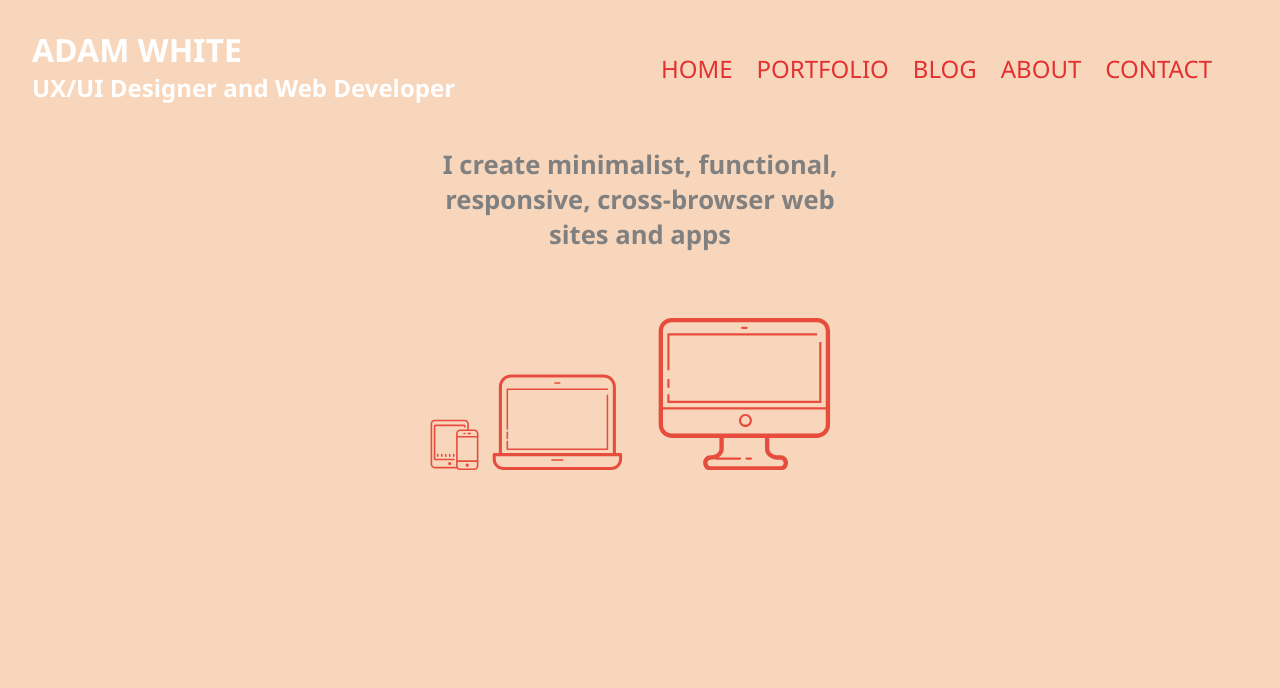
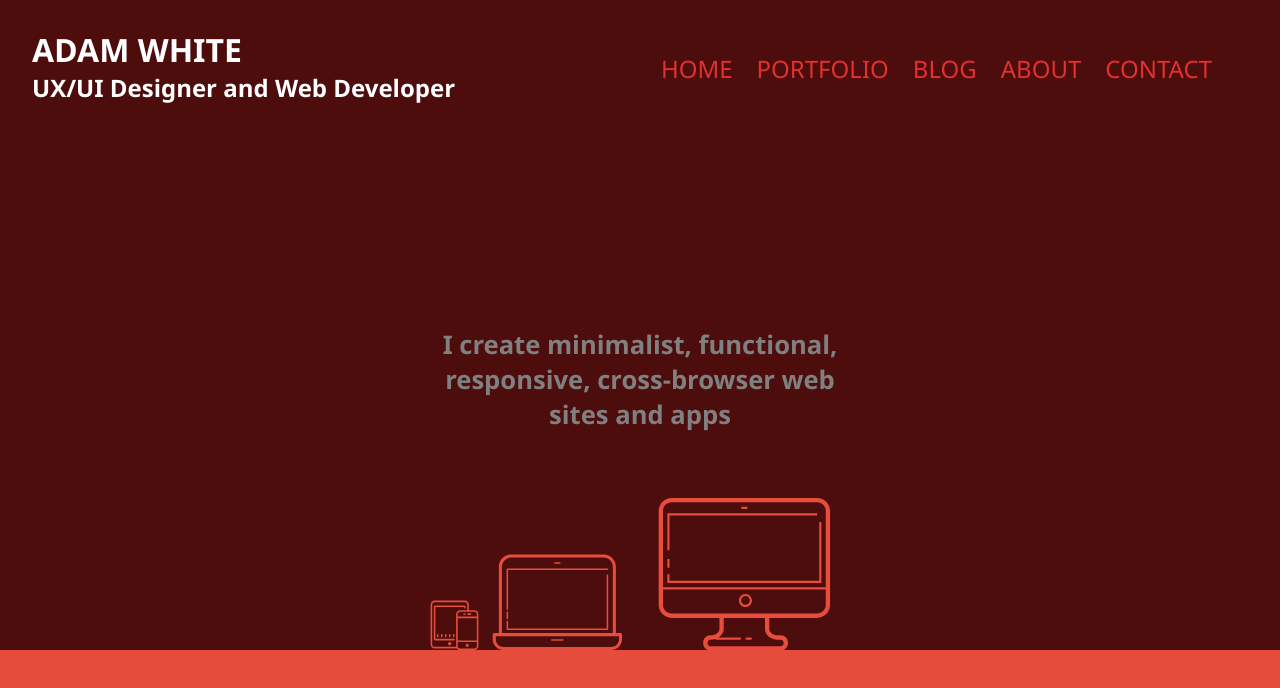
Before and after one commit to AdamFrankWhite/Portfolio2.0, a React (Create React App) app: page / in a window 1280 px wide. Shown: the top 688 px of the page. Built offline with nearby package versions, Linux system fonts and the light colour scheme.

Commit message:
layout height bug fix

```diff
--- a/src/App.js
+++ b/src/App.js
@@ -13,13 +13,13 @@ function App() {
             <Router>
                 <NavBar />
                 <Switch>
-                    <div class="main-cont">
-                        <Route exact path="/" component={Home} />
-                        <Route path="/portfolio" component={Portfolio} />
-                        <Route path="/about" component={About} />
-                        <Route path="/contact" component={Contact} />
-                        <Route path="/blog" component={Blog} />
-                    </div>
+                    {/* <div className="main-cont"> */}
+                    <Route exact path="/" component={Home} />
+                    <Route path="/portfolio" component={Portfolio} />
+                    <Route path="/about" component={About} />
+                    <Route path="/contact" component={Contact} />
+                    <Route path="/blog" component={Blog} />
+                    {/* </div> */}
                 </Switch>
             </Router>
         </div>
--- a/src/comp/Home.js
+++ b/src/comp/Home.js
@@ -26,6 +26,7 @@ export default function Home() {
                         alt="tree"
                     />
                 </div>
+                <div className="block-div"></div>
             </div>
         </section>
     );
--- a/src/index.css
+++ b/src/index.css
@@ -2,7 +2,20 @@
 html {
   font-family: "Segoe UI", Cochin, Georgia, Times, "Times New Roman", serif;
   overflow-x: hidden;
-  width: 100vw;
+  min-height: 100vh;
+}
+
+html,
+body,
+#root,
+.App {
+  min-height: 100vh;
+}
+
+.App {
+  display: flex;
+  flex-direction: column;
+  justify-content: space-between;
 }
 
 /* width */
@@ -36,8 +49,12 @@ a {
 }
 
 body {
-  background: #f7d6bc;
+  background: #4d0d0d;
   position: relative;
+  height: 100%;
+  display: flex;
+  flex-direction: column;
+  justify-content: space-between;
 }
 
 header {
@@ -104,21 +121,20 @@ header nav li:hover {
 
 .home {
   width: 100%;
-  height: 100%;
-  position: absolute;
+  min-height: 100%;
   flex-direction: column;
   justify-content: space-between;
   display: none;
 }
 
+.block-div {
+  height: 150px;
+  width: 100%;
+  background: #e64c3c;
+}
+
 .display-none {
   display: none;
-}
-
-.main-cont {
-  display: block;
-  position: relative;
-  width: 100%;
 }
 
 .main {
@@ -168,13 +184,6 @@ header nav li:hover {
   animation: card-slide-in 0.4s 0.3s forwards;
 }
 
-.light-bg {
-  background: #e74c3c;
-  height: 400px;
-  margin-top: -5px;
-  padding-bottom: 5px;
-}
-
 .active {
   color: white;
 }
@@ -186,7 +195,6 @@ header nav li:hover {
 .portfolio {
   width: 100%;
   height: 100%;
-  position: absolute;
   display: none;
 }
 
@@ -298,7 +306,7 @@ header nav li:hover {
 .blog {
   width: 100%;
   height: 100%;
-  position: absolute;
+  min-height: 80vh;
   display: none;
 }
 
@@ -318,7 +326,7 @@ header nav li:hover {
 
 .highlight {
   background: white;
-  color: #f7d6bc;
+  color: #4d0d0d;
   transition: 0.2s;
 }
 
--- a/src/input.scss
+++ b/src/input.scss
@@ -1,9 +1,21 @@
-$peach: #f7d6bc;
+$peach: #4d0d0d;
 
 html {
     font-family: "Segoe UI", Cochin, Georgia, Times, "Times New Roman", serif;
     overflow-x: hidden;
-    width: 100vw;
+    min-height: 100vh;
+}
+
+html,
+body,
+#root,
+.App {
+    min-height: 100vh;
+}
+.App {
+    display: flex;
+    flex-direction: column;
+    justify-content: space-between;
 }
 /* width */
 ::-webkit-scrollbar {
@@ -39,6 +51,10 @@ body {
     // overflow: hidden; /* Hide scrollbars */
     position: relative;
     // background-color: #e74c3c;
+    height: 100%;
+    display: flex;
+    flex-direction: column;
+    justify-content: space-between;
 }
 header {
     @media (max-width: 728px) {
@@ -102,22 +118,28 @@ header {
 }
 .home {
     width: 100%;
-    height: 100%;
-    position: absolute;
+    min-height: 100%;
+    // position: absolute;
     flex-direction: column;
     justify-content: space-between;
     display: none;
 }
 
+.block-div {
+    height: 150px;
+    // position: absolute;
+    // bottom: 0;
+    width: 100%;
+    background: #e64c3c;
+}
 .display-none {
     display: none;
 }
-.main-cont {
-    display: block;
-    position: relative;
-    width: 100%;
-    // min-height: 100vh;
-}
+// .main-cont {
+//     display: block;
+//     position: relative;
+//     width: 100%;
+// }
 .main {
     display: flex;
     flex-direction: column;
@@ -162,12 +184,12 @@ header {
 .headline-animation {
     animation: card-slide-in 0.4s 0.3s forwards;
 }
-.light-bg {
-    background: #e74c3c;
-    height: 400px;
-    margin-top: -5px;
-    padding-bottom: 5px;
-}
+// .light-bg {
+//     background: #e74c3c;
+//     height: 400px;
+//     margin-top: -5px;
+//     padding-bottom: 5px;
+// }
 .active {
     color: white;
     &:after {
@@ -179,7 +201,7 @@ header {
 .portfolio {
     width: 100%;
     height: 100%;
-    position: absolute;
+    // position: absolute;
     display: none;
 }
 .portfolio-tabs {
@@ -291,7 +313,8 @@ header {
 .blog {
     width: 100%;
     height: 100%;
-    position: absolute;
+    // position: absolute;
+    min-height: 80vh;
     display: none;
 }
 
```
Also changed, not shown: 1 other file (tests, documents, lock files or other folders).
